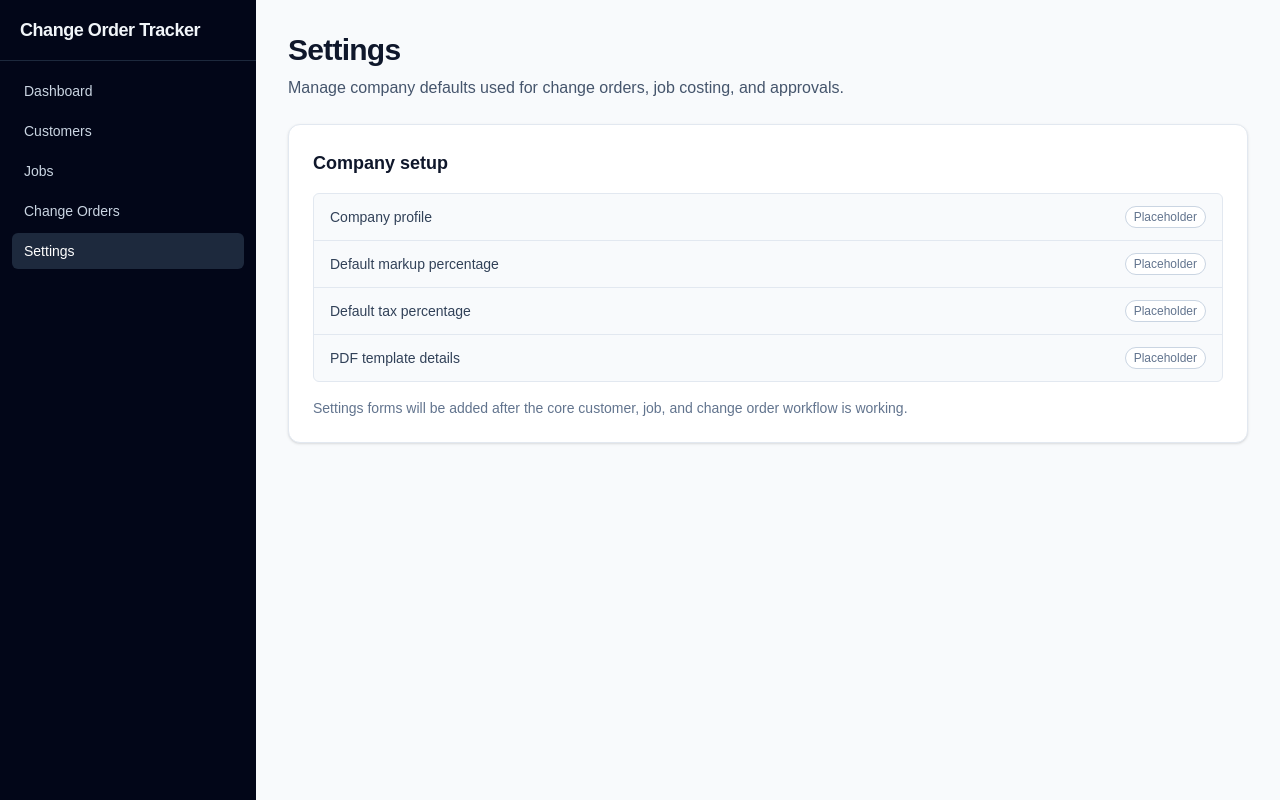
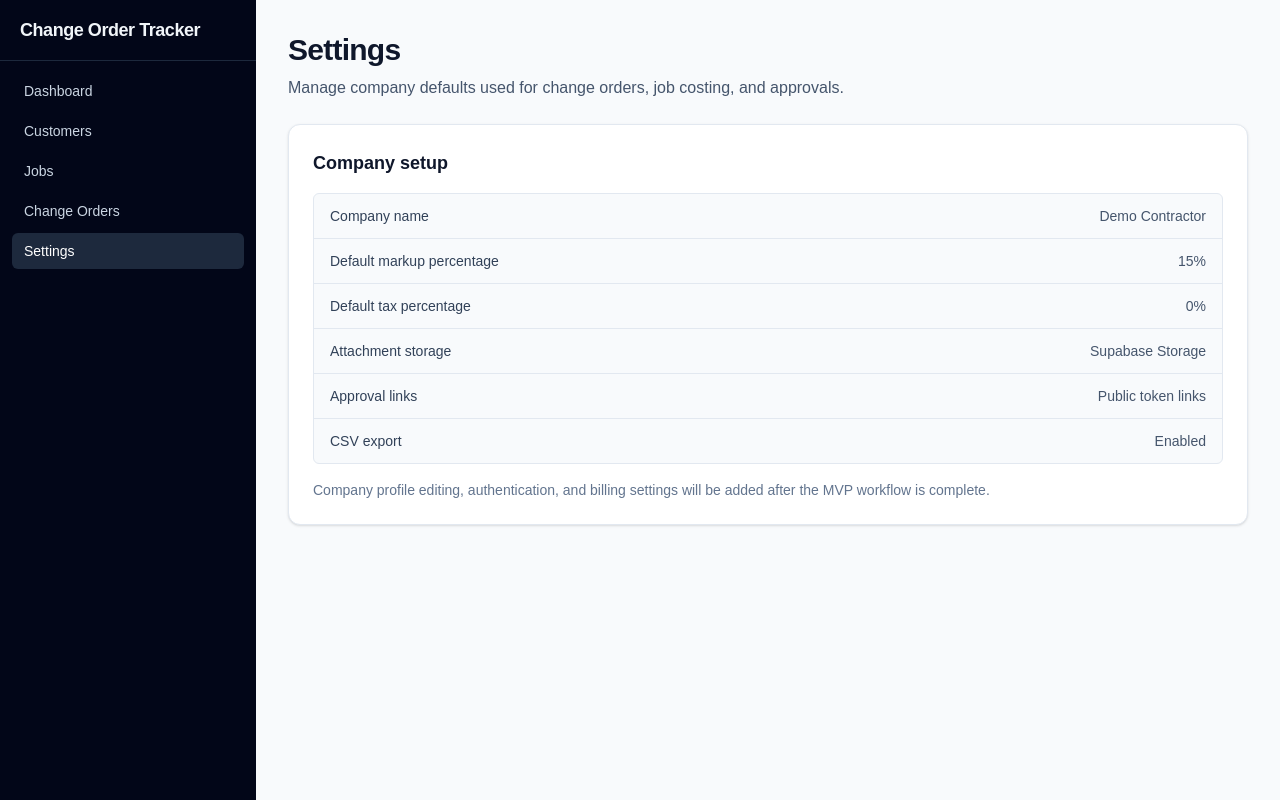
Before and after one commit to rgx694jxyp-ops/change-order-tracker, a Next.js app: page /settings in a window 1280 px wide. Built offline with nearby package versions, Linux system fonts and the light colour scheme.

Commit message:
Polish settings page

```diff
--- a/app/settings/page.tsx
+++ b/app/settings/page.tsx
@@ -1,10 +1,12 @@
 import { AppShell } from '@/components/app-shell';
 
 const setupItems = [
-  'Company profile',
-  'Default markup percentage',
-  'Default tax percentage',
-  'PDF template details',
+  { label: 'Company name', value: 'Demo Contractor' },
+  { label: 'Default markup percentage', value: '15%' },
+  { label: 'Default tax percentage', value: '0%' },
+  { label: 'Attachment storage', value: 'Supabase Storage' },
+  { label: 'Approval links', value: 'Public token links' },
+  { label: 'CSV export', value: 'Enabled' },
 ];
 
 export default function SettingsPage() {
@@ -27,20 +29,18 @@ export default function SettingsPage() {
           <ul className="mt-4 divide-y divide-slate-200 rounded-md border border-slate-200 bg-slate-50">
             {setupItems.map((item) => (
               <li
-                key={item}
+                key={item.label}
                 className="flex items-center justify-between px-4 py-3 text-sm text-slate-700"
               >
-                <span>{item}</span>
-                <span className="rounded-full border border-slate-300 bg-white px-2 py-0.5 text-xs text-slate-500">
-                  Placeholder
-                </span>
+                <span className="font-medium text-slate-700">{item.label}</span>
+                <span className="text-right text-slate-600">{item.value}</span>
               </li>
             ))}
           </ul>
 
           <p className="mt-4 text-xs text-slate-500 sm:text-sm">
-            Settings forms will be added after the core customer, job, and change
-            order workflow is working.
+            Company profile editing, authentication, and billing settings will be
+            added after the MVP workflow is complete.
           </p>
         </section>
       </div>
```
